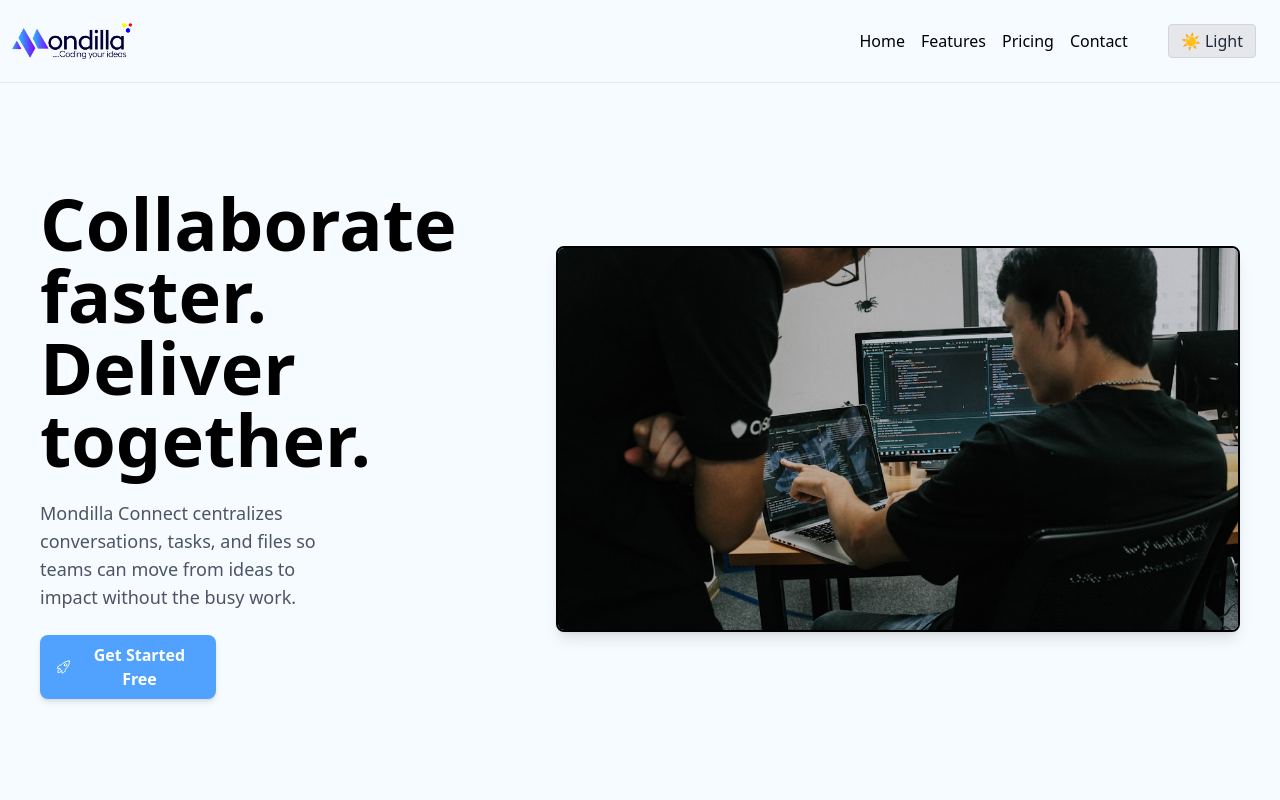
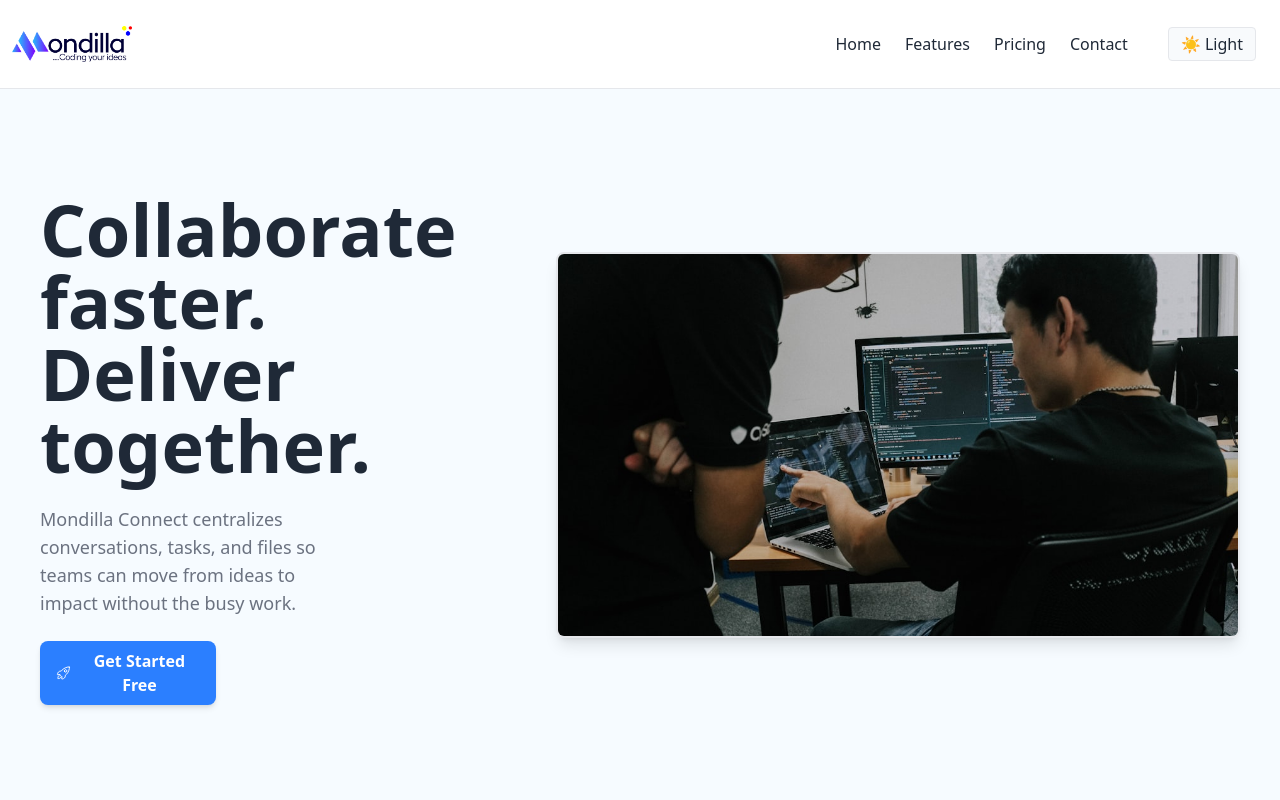
Before and after one commit to Rukkyoo/Mondilla-connect, a React (Vite) app in the folder mondilla-connect-landing/: page / in a window 1280 px wide. Shown: the top 800 px of the page. Built offline with nearby package versions, Linux system fonts and the light colour scheme.

Commit message:
fixed flashing of inaccurate color theme

```diff
--- a/mondilla-connect-landing/src/App.jsx
+++ b/mondilla-connect-landing/src/App.jsx
@@ -1,15 +1,14 @@
-import React from "react";
-import "./css/index.css";
-import Header from "./components/Header";
-import Hero from "./components/Hero";
-import Features from "./components/Features";
-import Pricing from "./components/Pricing";
-import ContactForm from "./components/ContactForm";
-import Footer from "./components/Footer";
+import React from 'react';
+import Header from './components/Header';
+import Hero from './components/Hero';
+import Features from './components/Features';
+import Pricing from './components/Pricing';
+import ContactForm from './components/ContactForm';
+import Footer from './components/Footer';
 
 function App() {
   return (
-    <div className=" flex flex-col">
+    <div className="flex flex-col min-h-screen">
       <Header />
       <Hero />
       <Features />
--- a/mondilla-connect-landing/src/components/Header.jsx
+++ b/mondilla-connect-landing/src/components/Header.jsx
@@ -1,27 +1,31 @@
 import React, { useState, useEffect } from "react";
 import HamburgerMenu from "./HamburgerMenu";
-import { toggleDarkMode, initializeDarkMode } from "../js/darkModeToggle";
+import { toggleDarkMode, subscribeToTheme } from "../js/darkModeToggle";
 
 const Header = () => {
   const [menuOpen, setMenuOpen] = useState(false);
-  const [dark, setDark] = useState(false);
+  const [isDark, setIsDark] = useState(false);
 
   useEffect(() => {
-    initializeDarkMode();
-    setDark(document.body.classList.contains("dark"));
+    // Subscribe to theme changes
+    const unsubscribe = subscribeToTheme((theme) => {
+      setIsDark(theme === 'dark');
+    });
+
+    // Cleanup subscription on unmount
+    return unsubscribe;
   }, []);
 
   const handleToggleDark = () => {
     toggleDarkMode();
-    setDark(document.body.classList.contains("dark"));
   };
 
   return (
-    <header className="bg-[var(--background)] w-full border-b border-gray-200 dark:border-[#1e293b] sticky top-0 z-50">
-      <div className="flex flex-row justify-between items-center dark:border-[#1e293b] p-3 dark:bg-[#0b0b0c]">
+    <header className="bg-[var(--bg-secondary)] w-full border-b border-[var(--border-primary)] sticky top-0 z-50">
+      <div className="flex flex-row justify-between items-center border-[var(--border-primary)] p-3 bg-[var(--bg-secondary)]">
         <span>
           <img
-            src={dark ? "logo-white.png" : "logo.png"}
+            src={isDark ? "logo-white.png" : "logo.png"}
             alt="Logo"
             width={120}
           />
@@ -29,28 +33,28 @@ const Header = () => {
 
         {/* Desktop Navigation */}
         <nav className="hidden md:flex justify-center items-center space-x-4 p-3">
-          <ul className="flex flex-row space-x-4 dark:text-white">
+          <ul className="flex flex-row space-x-6 text-[var(--text-primary)]">
             <li>
-              <a className="dark:text-white" href="#home">
+              <a className="nav-link-underline text-[var(--text-primary)] hover:text-[var(--text-secondary)] transition-colors py-2" href="#home">
                 Home
               </a>
             </li>
             <li>
-              <a href="#features">Features</a>
+              <a className="nav-link-underline text-[var(--text-primary)] hover:text-[var(--text-secondary)] transition-colors py-2" href="#features">Features</a>
             </li>
             <li>
-              <a href="#pricing">Pricing</a>
+              <a className="nav-link-underline text-[var(--text-primary)] hover:text-[var(--text-secondary)] transition-colors py-2" href="#pricing">Pricing</a>
             </li>
             <li>
-              <a href="#contact">Contact</a>
+              <a className="nav-link-underline text-[var(--text-primary)] hover:text-[var(--text-secondary)] transition-colors py-2" href="#contact">Contact</a>
             </li>
           </ul>
           <button
             onClick={handleToggleDark}
-            className="ml-6 px-3 py-1 rounded bg-gray-200 dark:bg-gray-700 text-gray-800 dark:text-gray-100 border border-gray-300 dark:border-gray-600 transition-colors duration-200"
+            className="ml-6 px-3 py-1 rounded bg-[var(--bg-tertiary)] text-[var(--text-primary)] border border-[var(--border-primary)] hover:bg-[var(--bg-primary)] transition-colors duration-200"
             aria-label="Toggle dark mode"
           >
-            {dark ? "🌙 Dark" : "☀️ Light"}
+            {isDark ? "🌙 Dark" : "☀️ Light"}
           </button>
         </nav>
 
@@ -59,35 +63,35 @@ const Header = () => {
           <HamburgerMenu
             isOpen={menuOpen}
             onClick={() => setMenuOpen(!menuOpen)}
-            className="text-gray-700 hover:text-gray-900"
+            className="text-[var(--text-secondary)] hover:text-[var(--text-primary)]"
           />
           {menuOpen && (
-            <div className="absolute top-0 right-0 bg-[var(--background)] shadow-lg p-4 rounded-lg border border-gray-200 dark:border-[#1e293b] min-w-48 z-50 transform transition-all duration-300 ease-in-out dark:bg-[#0b0b0c] dark:text-white">
+            <div className="absolute top-0 right-0 bg-[var(--bg-secondary)] shadow-lg p-4 rounded-lg border border-[var(--border-primary)] min-w-48 z-50 transform transition-all duration-300 ease-in-out text-[var(--text-primary)]">
               <HamburgerMenu
                 isOpen={menuOpen}
                 onClick={() => setMenuOpen(false)}
-                className="absolute top-2 right-2 text-gray-700 hover:text-gray-900"
+                className="absolute top-2 right-2 text-[var(--text-secondary)] hover:text-[var(--text-primary)]"
               />
-              <ul className="flex flex-col space-y-3 mt-8">
+              <ul className="flex flex-col space-y-4 mt-8">
                 <li>
-                  <a href="#home">Home</a>
+                  <a className="nav-link-underline text-[var(--text-primary)] hover:text-[var(--text-secondary)] transition-colors py-1" href="#home">Home</a>
                 </li>
                 <li>
-                  <a href="#features">Features</a>
+                  <a className="nav-link-underline text-[var(--text-primary)] hover:text-[var(--text-secondary)] transition-colors py-1" href="#features">Features</a>
                 </li>
                 <li>
-                  <a href="#pricing">Pricing</a>
+                  <a className="nav-link-underline text-[var(--text-primary)] hover:text-[var(--text-secondary)] transition-colors py-1" href="#pricing">Pricing</a>
                 </li>
                 <li>
-                  <a href="#contact">Contact</a>
+                  <a className="nav-link-underline text-[var(--text-primary)] hover:text-[var(--text-secondary)] transition-colors py-1" href="#contact">Contact</a>
                 </li>
               </ul>
               <button
                 onClick={handleToggleDark}
-                className="mt-4 w-full px-3 py-1 rounded bg-gray-200 dark:bg-gray-700 text-gray-800 dark:text-gray-100 border border-gray-300 dark:border-gray-600 transition-colors duration-200"
+                className="mt-4 w-full px-3 py-1 rounded bg-[var(--bg-tertiary)] text-[var(--text-primary)] border border-[var(--border-primary)] hover:bg-[var(--bg-primary)] transition-colors duration-200"
                 aria-label="Toggle dark mode"
               >
-                {dark ? "🌙 Dark" : "☀️ Light"}
+                {isDark ? "🌙 Dark" : "☀️ Light"}
               </button>
             </div>
           )}
--- a/mondilla-connect-landing/src/components/Hero.jsx
+++ b/mondilla-connect-landing/src/components/Hero.jsx
@@ -6,7 +6,7 @@ const Hero = () => {
   return (
     <motion.div
       id="home"
-      className="flex flex-col lg:flex-row lg:justify-between lg:gap-6 items-center h-fit text-center bg-[var(--background)] transition-all duration-300 ease-in-out dark:bg-[#0b0b0c] dark:text-white pb-10 scroll-mt-24"
+      className="flex flex-col lg:flex-row lg:justify-between lg:gap-6 items-center h-fit text-center bg-[var(--bg-primary)] text-[var(--text-primary)] pb-10 scroll-mt-24"
       initial={{ opacity: 0 }}
       animate={{ opacity: 1 }}
       transition={{ duration: 0.7 }}
@@ -26,7 +26,7 @@ const Hero = () => {
           Collaborate faster. Deliver together.
         </motion.h1>
         <motion.p
-          className="mt-6 text-gray-600 dark:text-gray-400 text-lg sm:text-lg lg:pr-40"
+          className="mt-6 text-[var(--text-secondary)] text-lg sm:text-lg lg:pr-40"
           initial={{ opacity: 0, y: 30 }}
           animate={{ opacity: 1, y: 0 }}
           transition={{ duration: 0.8, delay: 0.5 }}
@@ -35,7 +35,7 @@ const Hero = () => {
           can move from ideas to impact without the busy work.
         </motion.p>
         <motion.button
-          className="bg-blue-400 font-semibold w-44 mt-6 text-white dark:text-black py-2 px-4 rounded-lg flex items-center justify-center cursor-pointer hover:bg-blue-500 transition-colors duration-200 shadow-md hover:shadow-lg transform hover:-translate-y-0.5 text-sm lg:text-base"
+          className="bg-blue-500 font-semibold w-44 mt-6 text-white hover:bg-blue-600 py-2 px-4 rounded-lg flex items-center justify-center cursor-pointer transition-colors duration-200 shadow-md hover:shadow-lg transform hover:-translate-y-0.5 text-sm lg:text-base"
           initial={{ opacity: 0, y: 30 }}
           animate={{ opacity: 1, y: 0 }}
           transition={{ duration: 0.8, delay: 0.7 }}
@@ -53,7 +53,7 @@ const Hero = () => {
         <motion.img
           src="hero.jpg"
           alt="Hero-Image"
-          className="mt-8 rounded-lg border-2 dark:border-gray-800 shadow-lg w-92 sm:w-[60vw] lg:mr-20"
+          className="mt-8 rounded-lg border-2 border-[var(--border-primary)] shadow-lg w-92 sm:w-[60vw] lg:mr-20"
           initial={{ opacity: 0, scale: 0.9 }}
           animate={{ opacity: 1, scale: 1 }}
           transition={{ duration: 0.8, delay: 1 }}
--- a/mondilla-connect-landing/src/css/index.css
+++ b/mondilla-connect-landing/src/css/index.css
@@ -1,16 +1,49 @@
 @import "tailwindcss";
 @custom-variant dark (&:where(.dark, .dark *));
 
+/* Prevent FART with immediate CSS variables */
 :root {
-  --background: #f6fbff;
+  --bg-primary: #f6fbff;
+  --bg-secondary: #ffffff;
+  --bg-tertiary: #f8fafc;
+  --text-primary: #1f2937;
+  --text-secondary: #6b7280;
+  --text-tertiary: #9ca3af;
+  --border-primary: #e5e7eb;
+  --border-secondary: #d1d5db;
+
   font-synthesis: none;
   text-rendering: optimizeLegibility;
   -webkit-font-smoothing: antialiased;
   -moz-osx-font-smoothing: grayscale;
 }
 
+:root.dark {
+  --bg-primary: #0b0b0c;
+  --bg-secondary: #141416;
+  --bg-tertiary: #1f1f23;
+  --text-primary: #f3f4f6;
+  --text-secondary: #d1d5db;
+  --text-tertiary: #9ca3af;
+  --border-primary: #374151;
+  --border-secondary: #4b5563;
+}
+
+/* Apply theme immediately to prevent flash */
+html {
+  background-color: var(--bg-primary);
+  color: var(--text-primary);
+}
+
+body {
+  background-color: var(--bg-primary);
+  color: var(--text-primary);
+  transition: none; /* Remove transition to prevent flash */
+}
+
 #root {
   margin: auto;
+  background-color: var(--bg-primary);
 }
 
 /* Custom utilities for hamburger menu animations */
@@ -19,8 +52,44 @@
   transition: all 0.3s cubic-bezier(0.4, 0, 0.2, 1);
 }
 
-/* body.dark {
-  --background: #18181b;
-  background: #18181b;
-  color: #f3f4f6;
-} */
+/* Custom utility for navigation link hover underlines */
+@utility nav-link-underline {
+  position: relative;
+  display: inline-block;
+
+  &::after {
+    content: '';
+    position: absolute;
+    bottom: -4px;
+    left: 0;
+    width: 0;
+    height: 2px;
+    background-color: var(--text-primary);
+    transition: width 0.3s ease-in-out;
+  }
+
+  &:hover::after {
+    width: 100%;
+  }
+}
+
+/* Utility classes for consistent theming */
+@utility theme-bg-primary {
+  background-color: var(--bg-primary);
+}
+
+@utility theme-bg-secondary {
+  background-color: var(--bg-secondary);
+}
+
+@utility theme-text-primary {
+  color: var(--text-primary);
+}
+
+@utility theme-text-secondary {
+  color: var(--text-secondary);
+}
+
+@utility theme-border-primary {
+  border-color: var(--border-primary);
+}
--- a/mondilla-connect-landing/src/js/darkModeToggle.jsx
+++ b/mondilla-connect-landing/src/js/darkModeToggle.jsx
@@ -1,21 +1,109 @@
-// Utility to toggle dark mode by adding/removing a 'dark' class on <body>
-export function toggleDarkMode() {
-  const body = document.body;
-  body.classList.toggle("dark");
-  // Optionally persist preference
-  if (body.classList.contains("dark")) {
-    localStorage.setItem("theme", "dark");
-  } else {
-    localStorage.setItem("theme", "light");
+class ThemeManager {
+  constructor() {
+    this.storageKey = 'mondilla-theme';
+    this.callbacks = new Set();
+    this.currentTheme = this.getInitialTheme();
+  }
+
+  getInitialTheme() {
+    if (typeof window === 'undefined') return 'light';
+
+    const saved = localStorage.getItem(this.storageKey);
+    if (saved) return saved;
+
+    return window.matchMedia('(prefers-color-scheme: dark)').matches ? 'dark' : 'light';
+  }
+
+  setTheme(theme) {
+    if (theme !== 'light' && theme !== 'dark') return;
+
+    this.currentTheme = theme;
+
+    // Update DOM immediately
+    const html = document.documentElement;
+    if (theme === 'dark') {
+      html.classList.add('dark');
+      html.style.colorScheme = 'dark';
+    } else {
+      html.classList.remove('dark');
+      html.style.colorScheme = 'light';
+    }
+
+    // Update data attribute
+    html.setAttribute('data-theme', theme);
+
+    // Store preference
+    localStorage.setItem(this.storageKey, theme);
+
+    // Notify subscribers
+    this.callbacks.forEach(callback => callback(theme));
+  }
+
+  toggleTheme() {
+    this.setTheme(this.currentTheme === 'dark' ? 'light' : 'dark');
+  }
+
+  getTheme() {
+    return this.currentTheme;
+  }
+
+  isDark() {
+    return this.currentTheme === 'dark';
+  }
+
+  subscribe(callback) {
+    this.callbacks.add(callback);
+    // Call immediately with current theme
+    callback(this.currentTheme);
+
+    // Return unsubscribe function
+    return () => this.callbacks.delete(callback);
+  }
+
+  // Initialize theme on page load
+  initialize() {
+    this.setTheme(this.currentTheme);
+
+    // Listen for system theme changes
+    if (typeof window !== 'undefined') {
+      const mediaQuery = window.matchMedia('(prefers-color-scheme: dark)');
+      mediaQuery.addEventListener('change', (e) => {
+        // Only update if no manual preference is stored
+        if (!localStorage.getItem(this.storageKey)) {
+          this.setTheme(e.matches ? 'dark' : 'light');
+        }
+      });
+    }
   }
 }
 
-// Initialize theme on page load
+// Create singleton instance
+const themeManager = new ThemeManager();
+
+// Export functions for backward compatibility
+export function toggleDarkMode() {
+  themeManager.toggleTheme();
+}
+
 export function initializeDarkMode() {
-  const savedTheme = localStorage.getItem("theme");
-  if (savedTheme === "dark") {
-    document.body.classList.add("dark");
-  } else {
-    document.body.classList.remove("dark");
-  }
+  themeManager.initialize();
 }
+
+export function getCurrentTheme() {
+  return themeManager.getTheme();
+}
+
+export function isDarkMode() {
+  return themeManager.isDark();
+}
+
+export function subscribeToTheme(callback) {
+  return themeManager.subscribe(callback);
+}
+
+// Auto-initialize
+if (typeof window !== 'undefined') {
+  themeManager.initialize();
+}
+
+export default themeManager;
```
Also changed, not shown: mondilla-connect-landing/index.html (+19 -10 lines), mondilla-connect-landing/src/components/ContactForm.jsx (+27 -27 lines), mondilla-connect-landing/src/components/Features.jsx (+14 -14 lines), mondilla-connect-landing/src/components/Pricing.jsx (+12 -12 lines).
